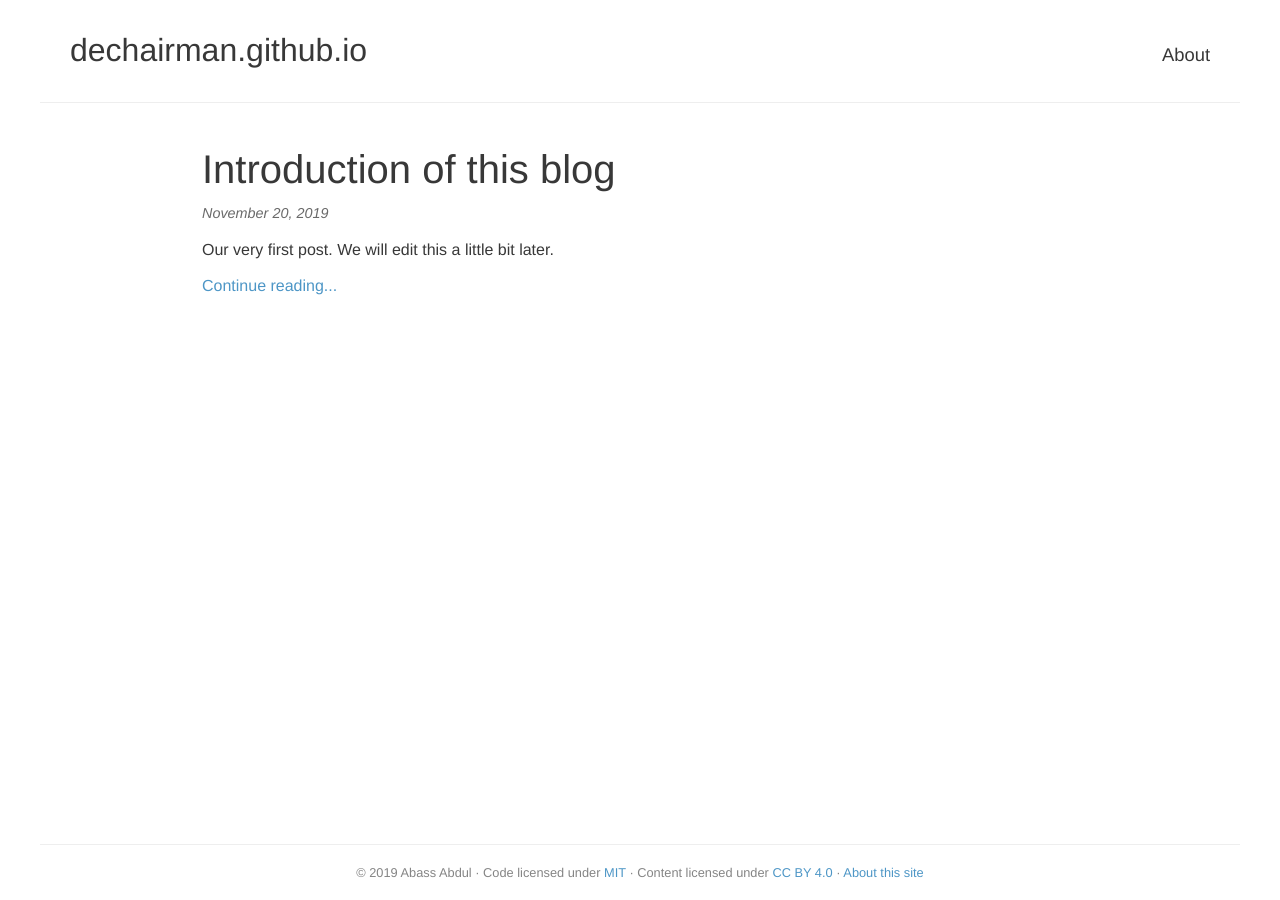
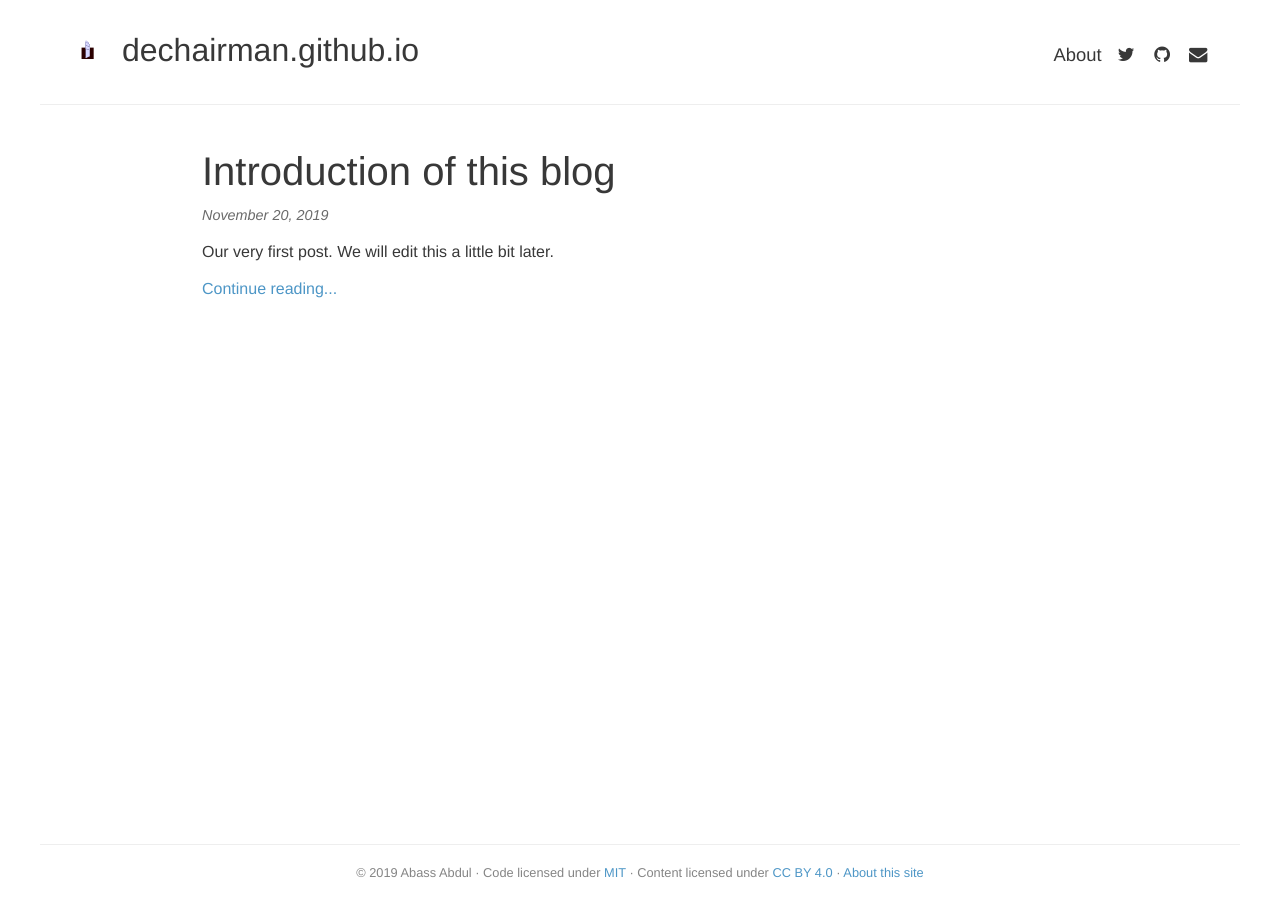
Before and after one commit to dechairman/dechairman.github.io, a Jekyll site: the page built from index.html, in a window 1280 px wide. Built offline with Jekyll 4.4.1, drawn with Linux system fonts in a browser that asks for light colours; the list of posts is cut into pages by our own code.

Commit message:
added contact information

```diff
--- a/_config.yml
+++ b/_config.yml
@@ -3,11 +3,22 @@
 url: "https://dechairman.github.io"
 
 author: Abass Abdul
-title: dechairman.github.io
-logo:
+title:  dechairman.github.io
+logo:   dechairman.svg
 description: "Abass Abdul's Security Blog"
 
 excerpt_separator: "<!--more-->"
+
+social:
+  - icon:           twitter
+    url:            https://twitter.com/0xS1r
+    description:    Twitter
+  - icon:           github
+    url:            https://github.com/dechairman
+    description:    Github
+  - icon:           envelope
+    url:            mailto:hajjbass@gmail.com
+    description:    Email
 
 
 permalink: /:year/:month/:title/
```
